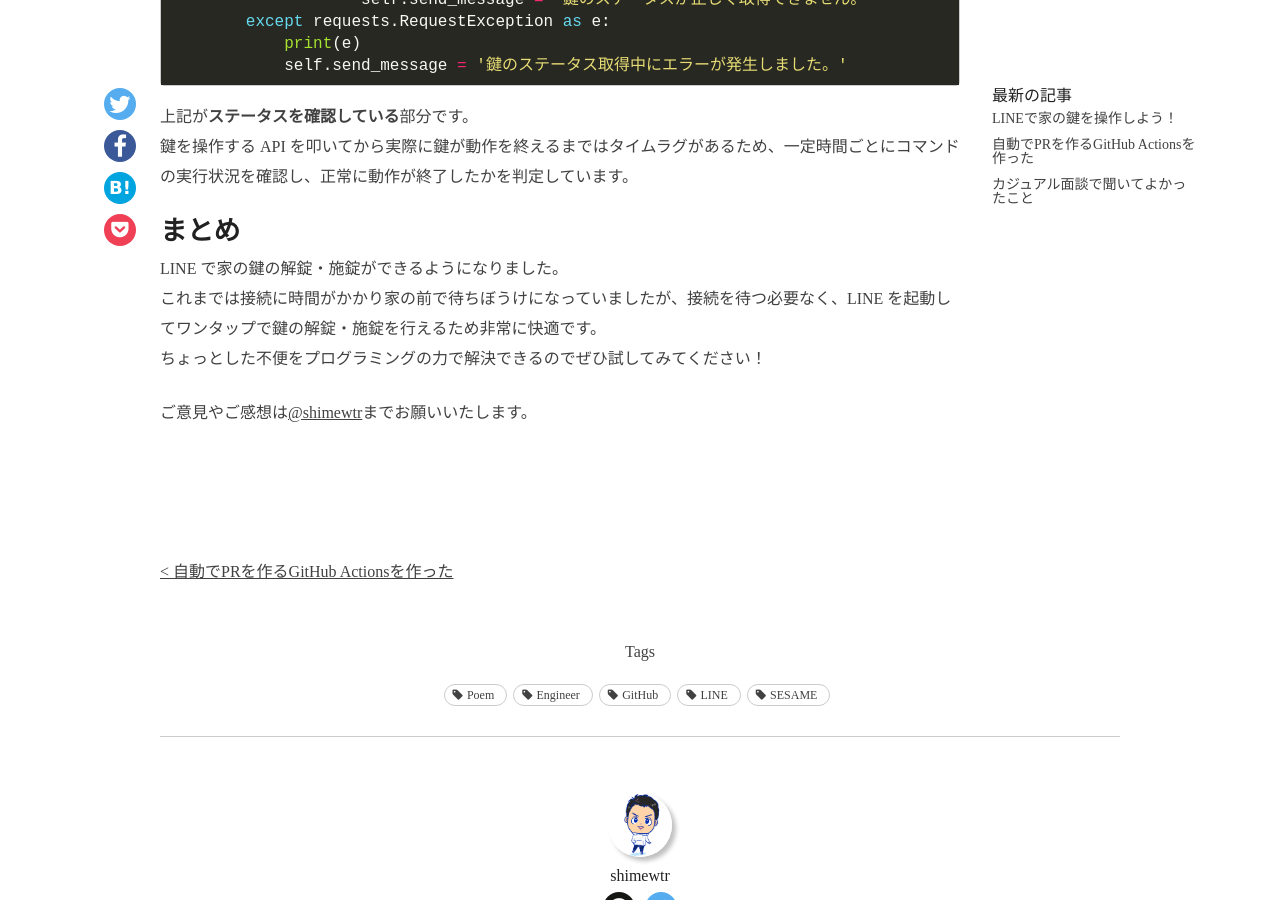
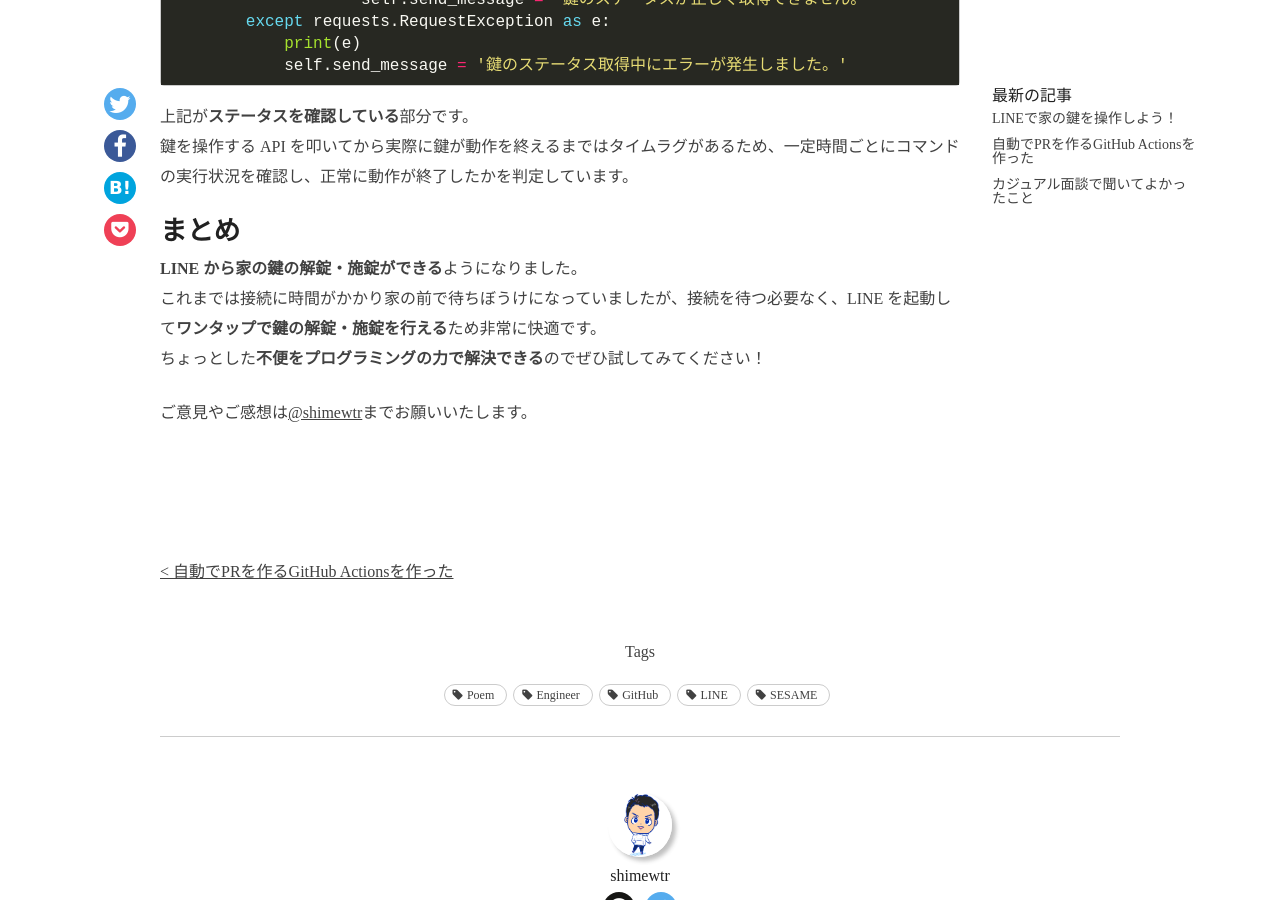
Before and after one commit to shimewtr/louis, a Jekyll site: the page built from _posts/2020-12-21-post.md, in a window 1280 px wide and 900 px high, scrolled down 11312 px. Built offline with Jekyll 4.4.1, drawn with Linux system fonts in a browser that asks for light colours.

Commit message:
Fix draft

```diff
--- a/_posts/2020-12-21-post.md
+++ b/_posts/2020-12-21-post.md
@@ -301,8 +301,8 @@ LINE Channel は**プライベートにできない**ため（やり方を知っ
 
 ## まとめ
 
-LINE で家の鍵の解錠・施錠ができるようになりました。
-これまでは接続に時間がかかり家の前で待ちぼうけになっていましたが、接続を待つ必要なく、LINE を起動してワンタップで鍵の解錠・施錠を行えるため非常に快適です。
-ちょっとした不便をプログラミングの力で解決できるのでぜひ試してみてください！
+**LINE から家の鍵の解錠・施錠ができる**ようになりました。
+これまでは接続に時間がかかり家の前で待ちぼうけになっていましたが、接続を待つ必要なく、LINE を起動して**ワンタップで鍵の解錠・施錠を行える**ため非常に快適です。
+ちょっとした**不便をプログラミングの力で解決できる**のでぜひ試してみてください！
 
 ご意見やご感想は[@shimewtr](https://twitter.com/shimewtr)までお願いいたします。
```
